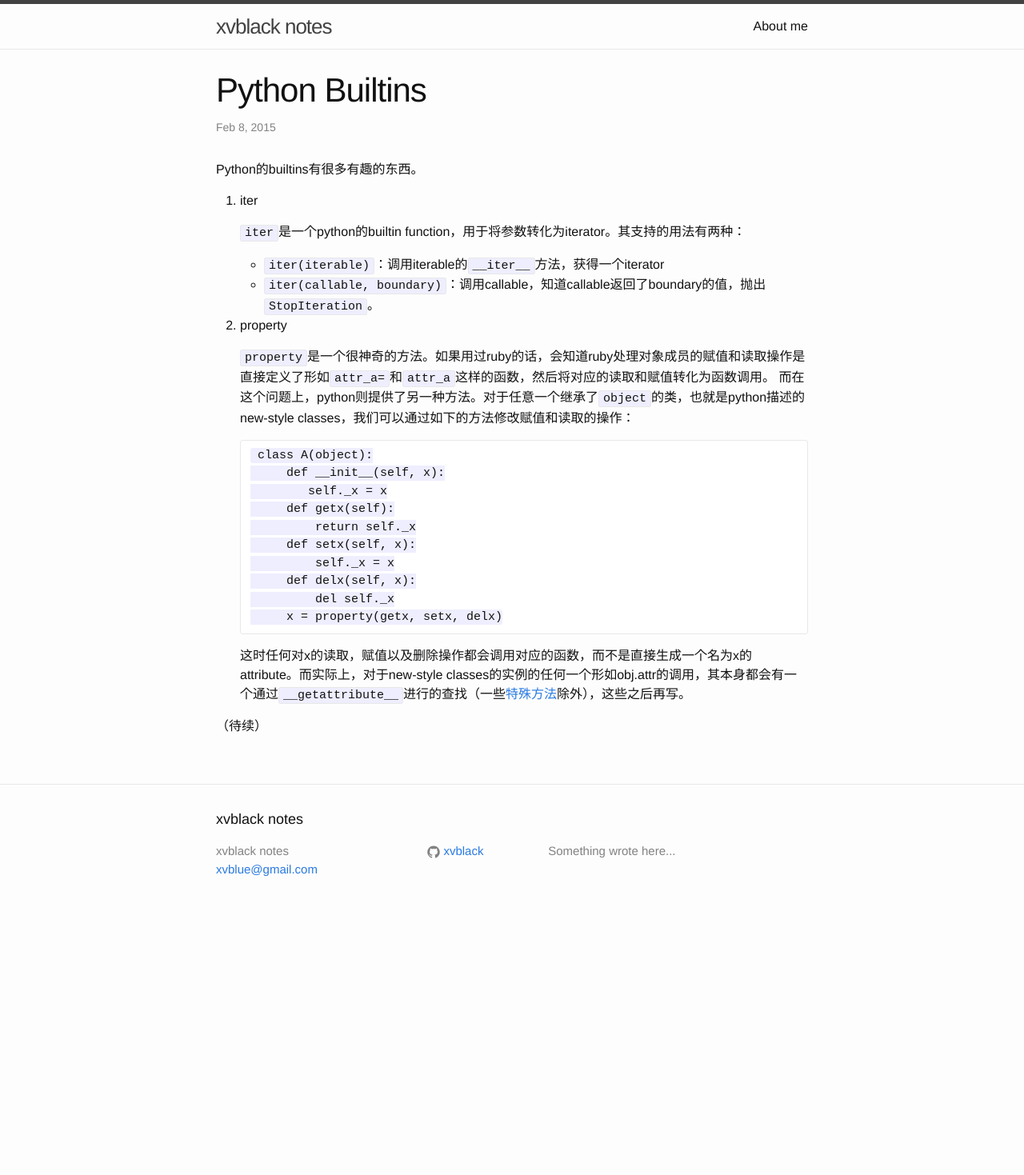
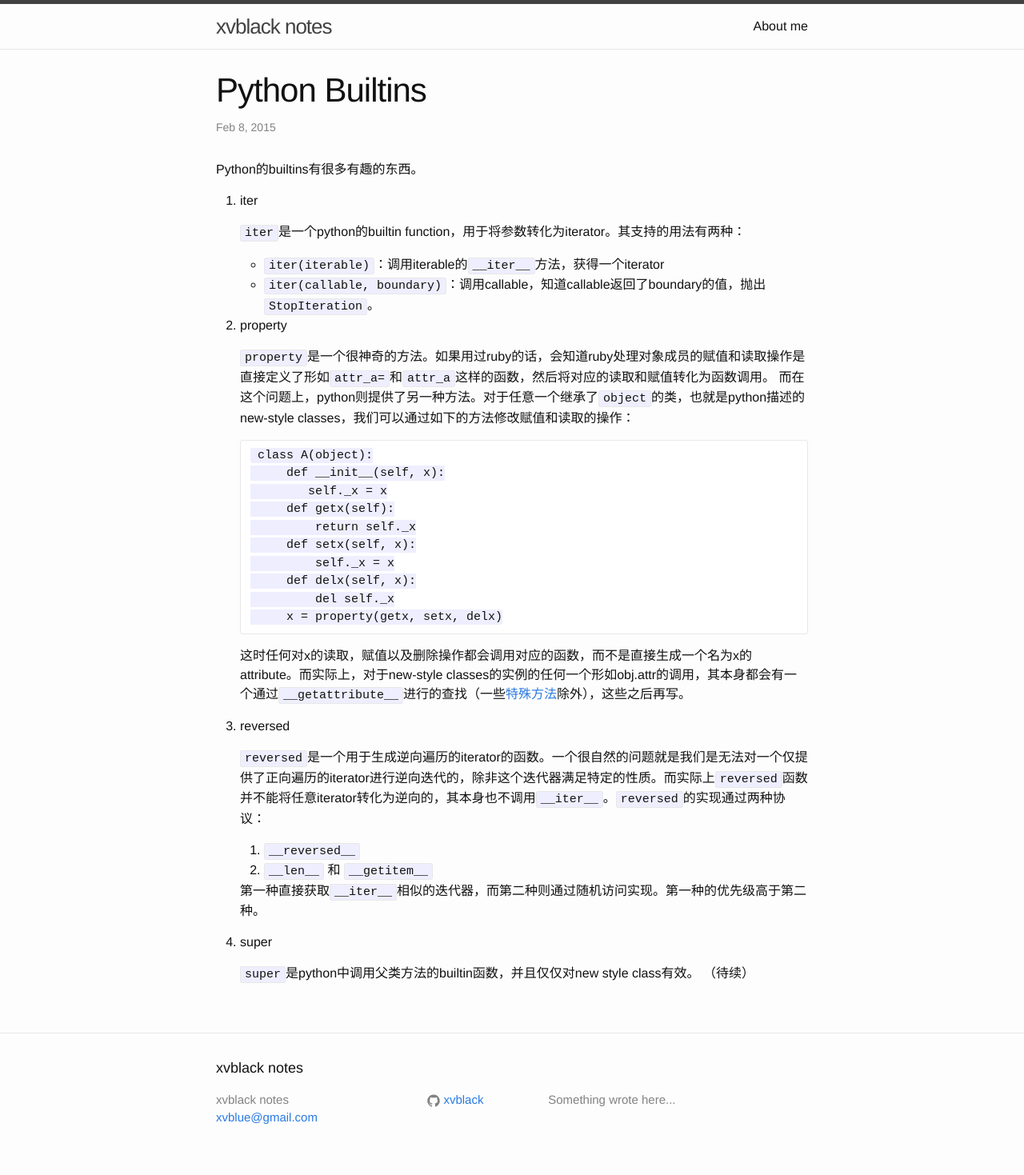
Before and after one commit to xvblack/xvblack.github.io, a Jekyll site: the page built from _posts/2015-02-08-python-builtins.markdown, in a window 1280 px wide. Shown: the whole page at 80% size. Built offline with Jekyll 4.4.1, drawn with Linux system fonts in a browser that asks for light colours; before the commit the page ends 1158 px from its top, so only the background shows below that.

Commit message:
python builtins(2)

```diff
--- a/_posts/2015-02-08-python-builtins.markdown
+++ b/_posts/2015-02-08-python-builtins.markdown
@@ -33,4 +33,16 @@ Python的builtins有很多有趣的东西。
 
 	这时任何对x的读取，赋值以及删除操作都会调用对应的函数，而不是直接生成一个名为x的attribute。而实际上，对于new-style classes的实例的任何一个形如obj.attr的调用，其本身都会有一个通过`__getattribute__`进行的查找（一些[特殊方法](https://docs.python.org/2/reference/datamodel.html#new-style-special-lookup)除外），这些之后再写。
 
-（待续）
+3. reversed
+
+
+	`reversed`是一个用于生成逆向遍历的iterator的函数。一个很自然的问题就是我们是无法对一个仅提供了正向遍历的iterator进行逆向迭代的，除非这个迭代器满足特定的性质。而实际上`reversed`函数并不能将任意iterator转化为逆向的，其本身也不调用`__iter__`。`reversed`的实现通过两种协议：
+	1. `__reversed__`
+	2. `__len__` 和 `__getitem__`
+
+	第一种直接获取`__iter__`相似的迭代器，而第二种则通过随机访问实现。第一种的优先级高于第二种。
+
+4. super
+
+	`super`是python中调用父类方法的builtin函数，并且仅仅对new style class有效。
+	（待续）
```
